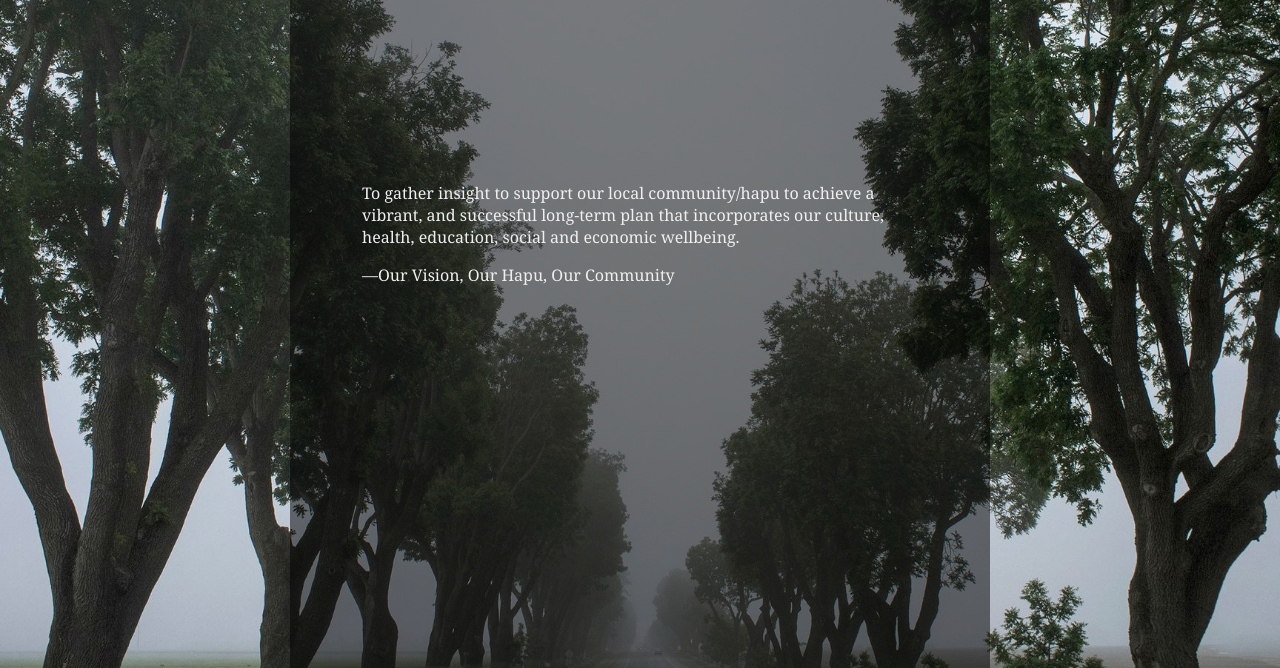
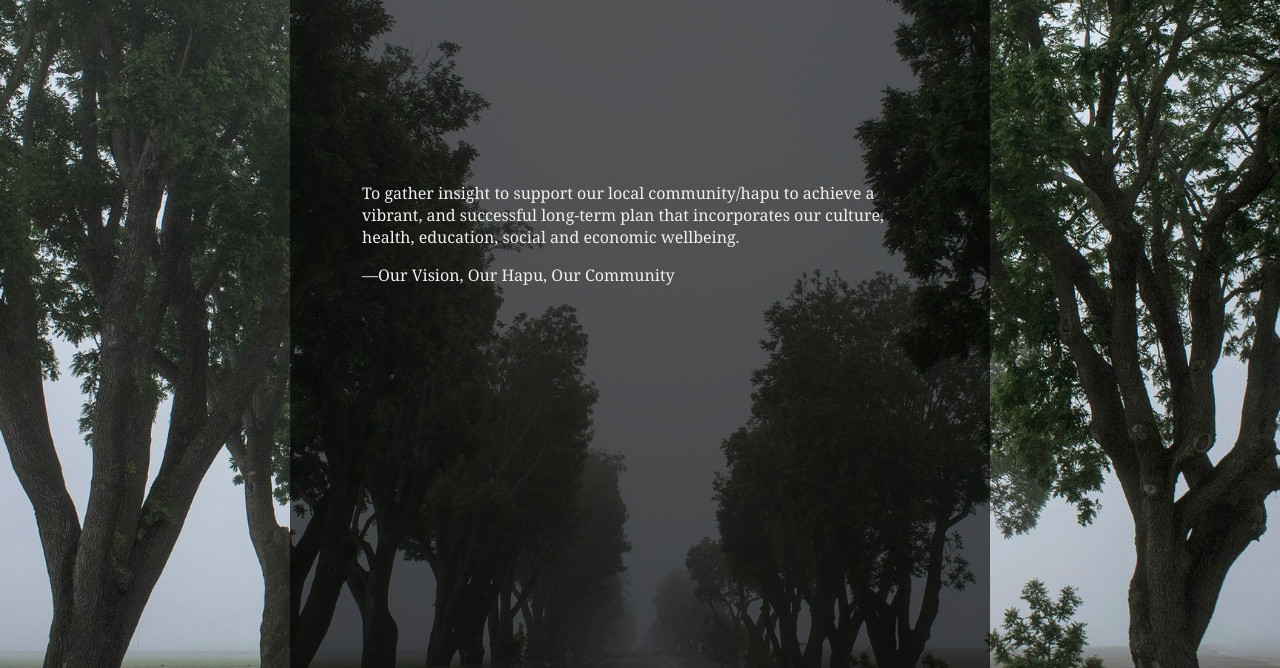
Before and after one commit to kelvin-e/projectmatarau, a plain HTML site: page index.html in a window 1280 px wide. Shown: the part 132-800 px from the top of the page. Drawn offline with Linux system fonts and the light colour scheme.

Commit message:
darken background

```diff
--- a/stylesheets/style.css
+++ b/stylesheets/style.css
@@ -52,7 +52,7 @@ section {
 }
 section > div {
   grid-column: 2 / 3;
-  background-color: rgba(00, 00, 00, 50%);
+  background-color: rgba(0, 0, 0, 0.65);
   padding: 2rem;
 }
 
```
